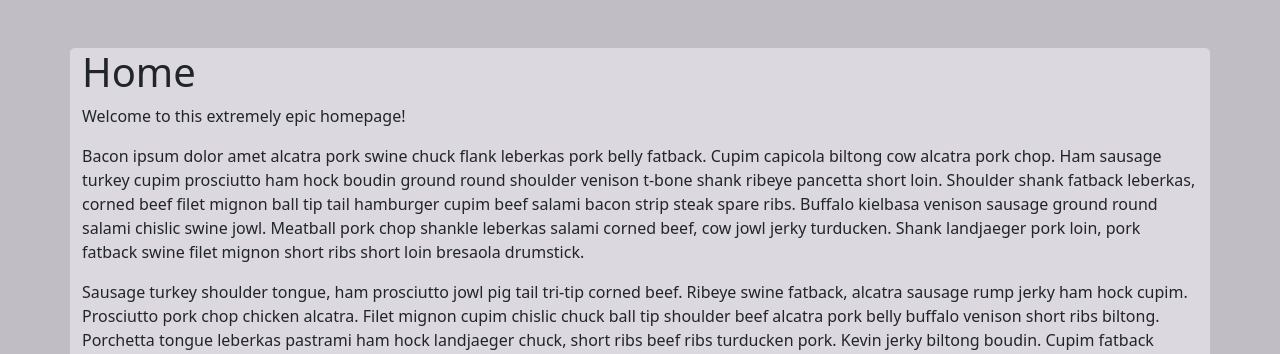
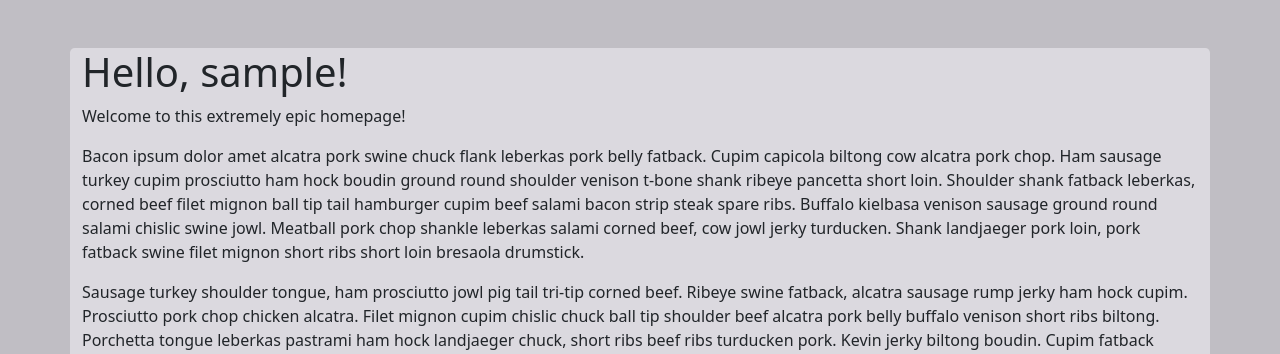
Before and after one commit to jaybyrd3/cs341, a Flask app: page / in a window 1280 px wide. Shown: the part 56-410 px from the top of the page. Run offline with Flask 3, Linux system fonts and the light colour scheme; the visitor is signed in with stand-in values (Sample User, id 1); some libraries are stand-ins or nearby versions.

Commit message:
Update index.html
fancy hello user in html

```diff
--- a/templates/index.html
+++ b/templates/index.html
@@ -48,7 +48,11 @@
         <!-- [END] FLASH MESSAGING FOR INDEX -->
 
         <div class="container maincontent rounded-3 my-5">
-            <h1>Home</h1>
+	    {% if current_user.is_authenticated %}
+        	<h1>Hello, {{ current_user.username }}!</h1>
+    	    {% else %}
+        	<h1>Hello</h1>
+            {% endif %}
             <p>Welcome to this extremely epic homepage!</p>
             <p> <!--Placeholder text for testing scrolling effects [START]-->
                 Bacon ipsum dolor amet alcatra pork swine chuck flank leberkas pork belly fatback.
```
